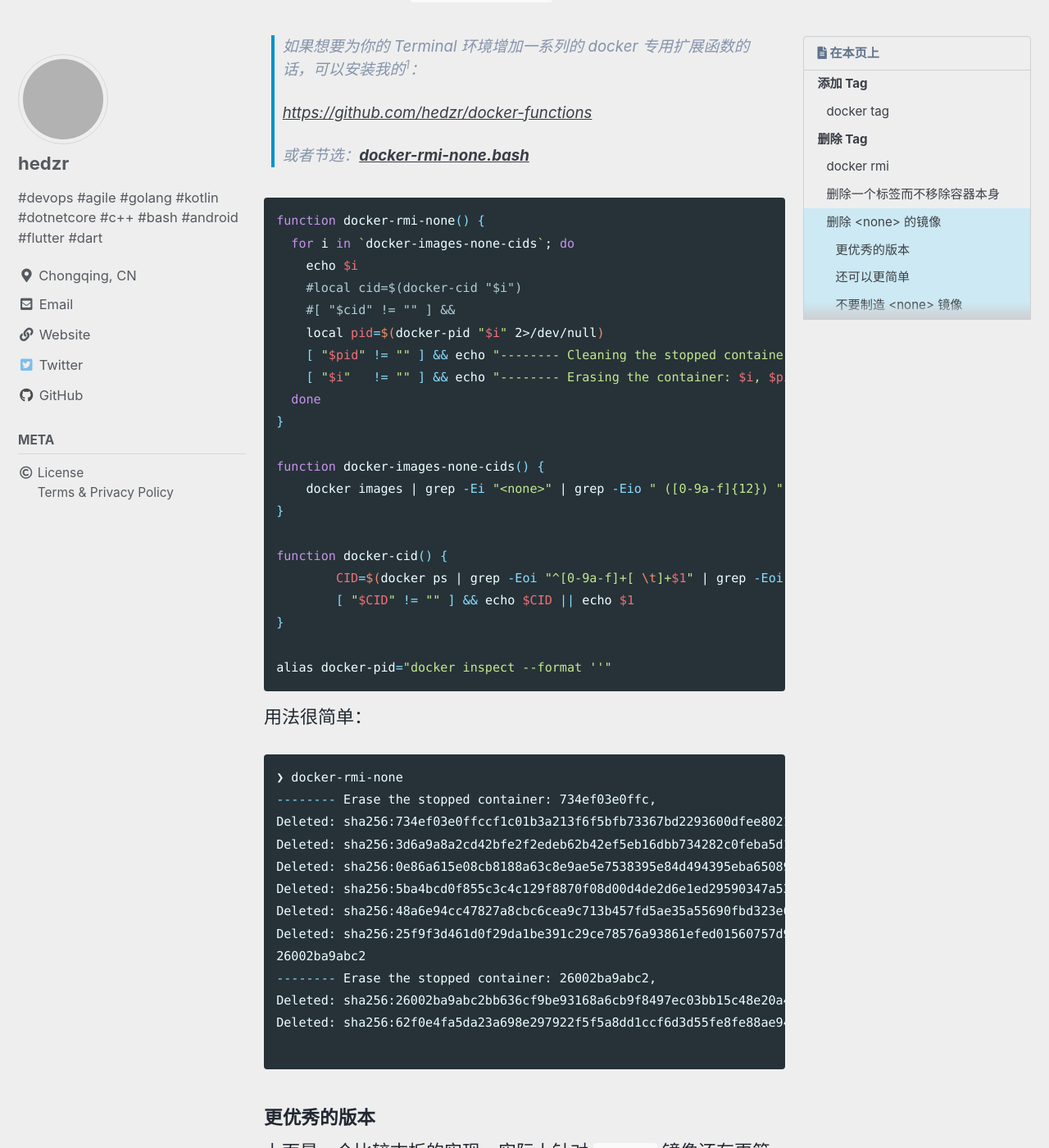
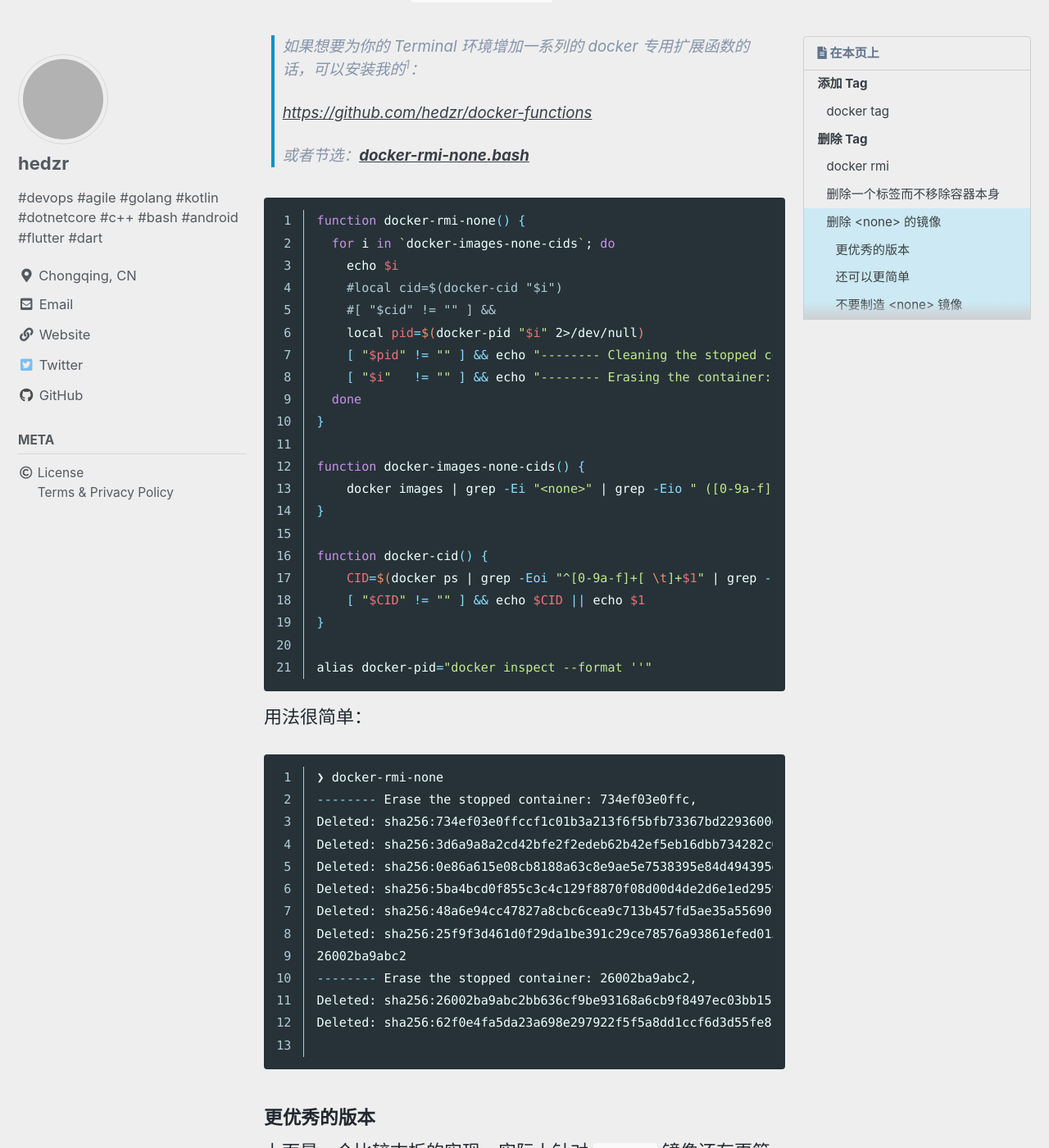
Before and after one commit to hedzr/hedzr.github.io, a Jekyll site: the page built from _posts/2020-07-09-about-docker-tags.md, in a window 1280 px wide and 1400 px high, scrolled down 4688 px. Shown: the whole window at 82% size. Built offline with Jekyll 4.4.1, drawn with Linux system fonts in a browser that asks for light colours; cached includes are drawn as plain includes; comment, search, counter and statistics services are not loaded; some of the changed text lies outside the part shown; grey boxes are pictures that could not be loaded.

Commit message:
enable line numbers in code blocks

```diff
--- a/_config.yml
+++ b/_config.yml
@@ -241,10 +241,17 @@ kramdown:
     - footnotes
     - smart
   syntax_highlighter: rouge
-  syntax_highlighter_opts: {}
-    #line_numbers: true
-    #tab_width: 2
+  syntax_highlighter_opts:
+    # bad - tab_width: 4
     #wrap: false
+    # Rouge Options › https://github.com/jneen/rouge#full-options
+    # css_class: 'highlight'
+    # bad - #line_numbers: true # bad idea, spans don't need linenos and would inherit this option
+    span:
+      line_numbers: false
+    block:
+      line_numbers: true
+      start_line: 1
   hard_wrap: false
   auto_ids: true
   footnote_nr: 1
@@ -252,7 +259,10 @@ kramdown:
   toc_levels: 1..6
   smart_quotes: lsquo,rsquo,ldquo,rdquo   #hellip,mdash,ndash,
   enable_coderay: false
-  tab_width: 2
+  # bad - tab_width: 4
+
+pygments_options:
+  tabsize: 4
 
 
 # Sass/SCSS
```
